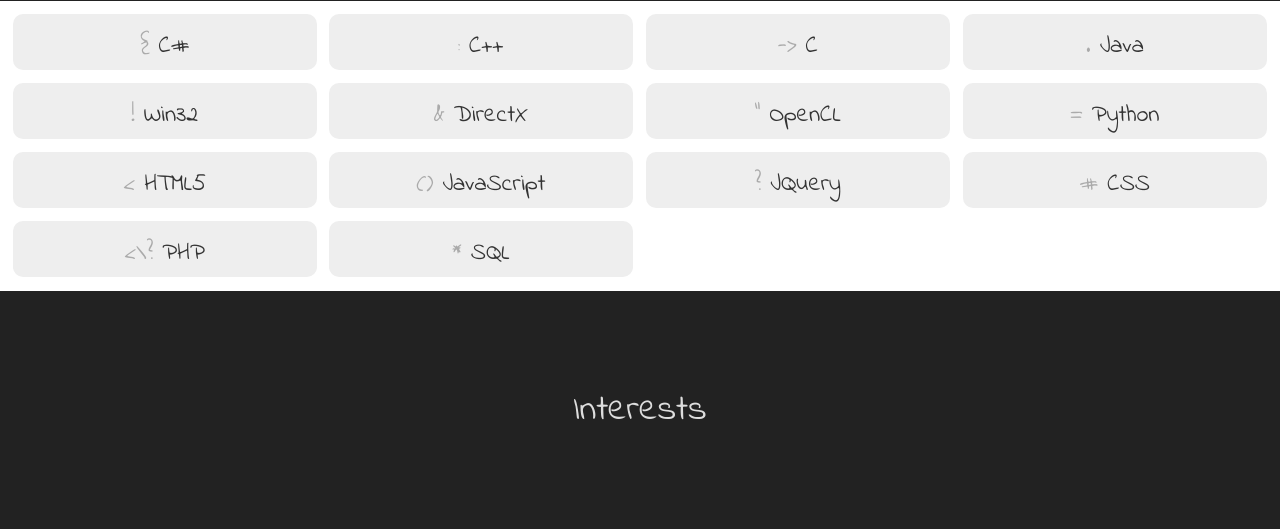
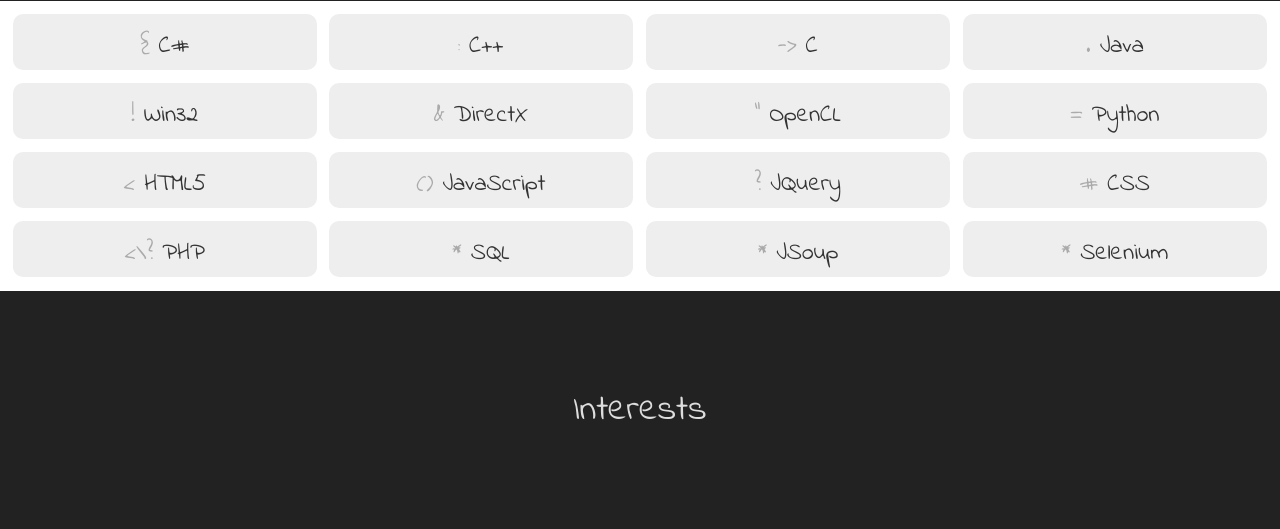
Before and after one commit to ChingChoi/ChingChoi.github.io, a PHP site: page / in a window 1280 px wide. Shown: the part 2870-3399 px from the top of the page. Run offline with PHP 8.4, Linux system fonts and the light colour scheme.

Commit message:
added couple more language

```diff
--- a/css/body.css
+++ b/css/body.css
@@ -457,6 +457,20 @@ body { font-family: sans-serif;}
   transition: 0.3s;
 }
 
+.to-dark-purple {
+  background-color: #EEE;
+  transition: background-color 3s linear;
+  -moz-transition: background-color 3s linear; /* Firefox 4 */
+  -webkit-transition: background-color 3s linear; /* Safari and Chrome */
+  -o-transition: background-color 3s linear; /* Opera */
+  -ms-transition: background-color 3s linear; /* Explorer 10 */
+}
+
+.to-dark-purple:hover {
+  background-color: #CBE !important;
+  transition: 0.3s;
+}
+
 @keyframes fadein {
   from { opacity: 0; }
   to   { opacity: 1; }
--- a/index.html
+++ b/index.html
@@ -223,6 +223,12 @@
     <div class="grid-item to-purple">
       <h3 class="theme-font"><span style="color:#AAA" class="theme-font">*</span> SQL</h3>
     </div>
+    <div class="grid-item to-dark-purple">
+      <h3 class="theme-font"><span style="color:#AAA" class="theme-font">*</span> JSoup</h3>
+    </div>
+    <div class="grid-item to-dark-purple">
+      <h3 class="theme-font"><span style="color:#AAA" class="theme-font">*</span> Selenium</h3>
+    </div>
   </div>
 
   <div id="interest-container">
```
